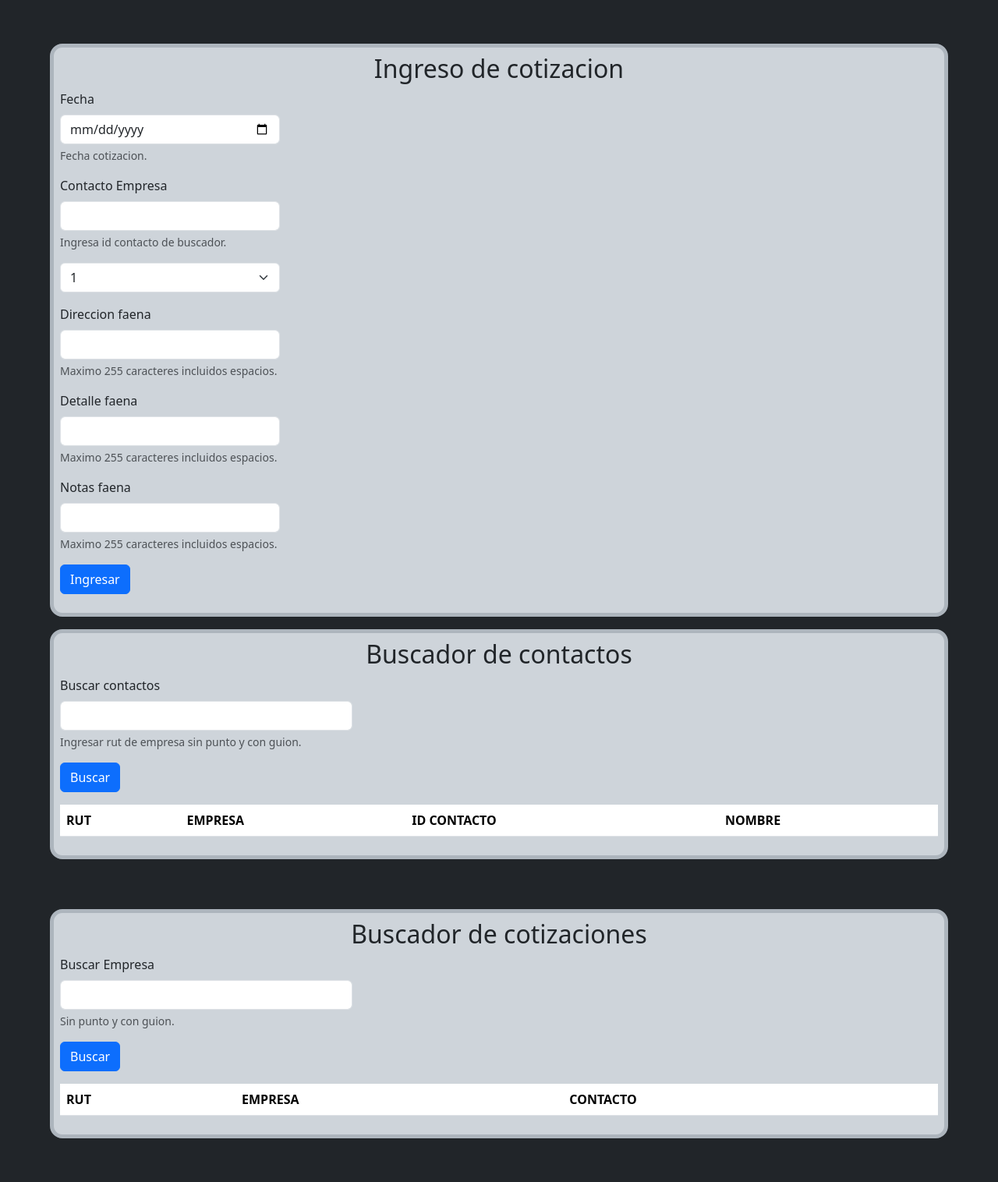
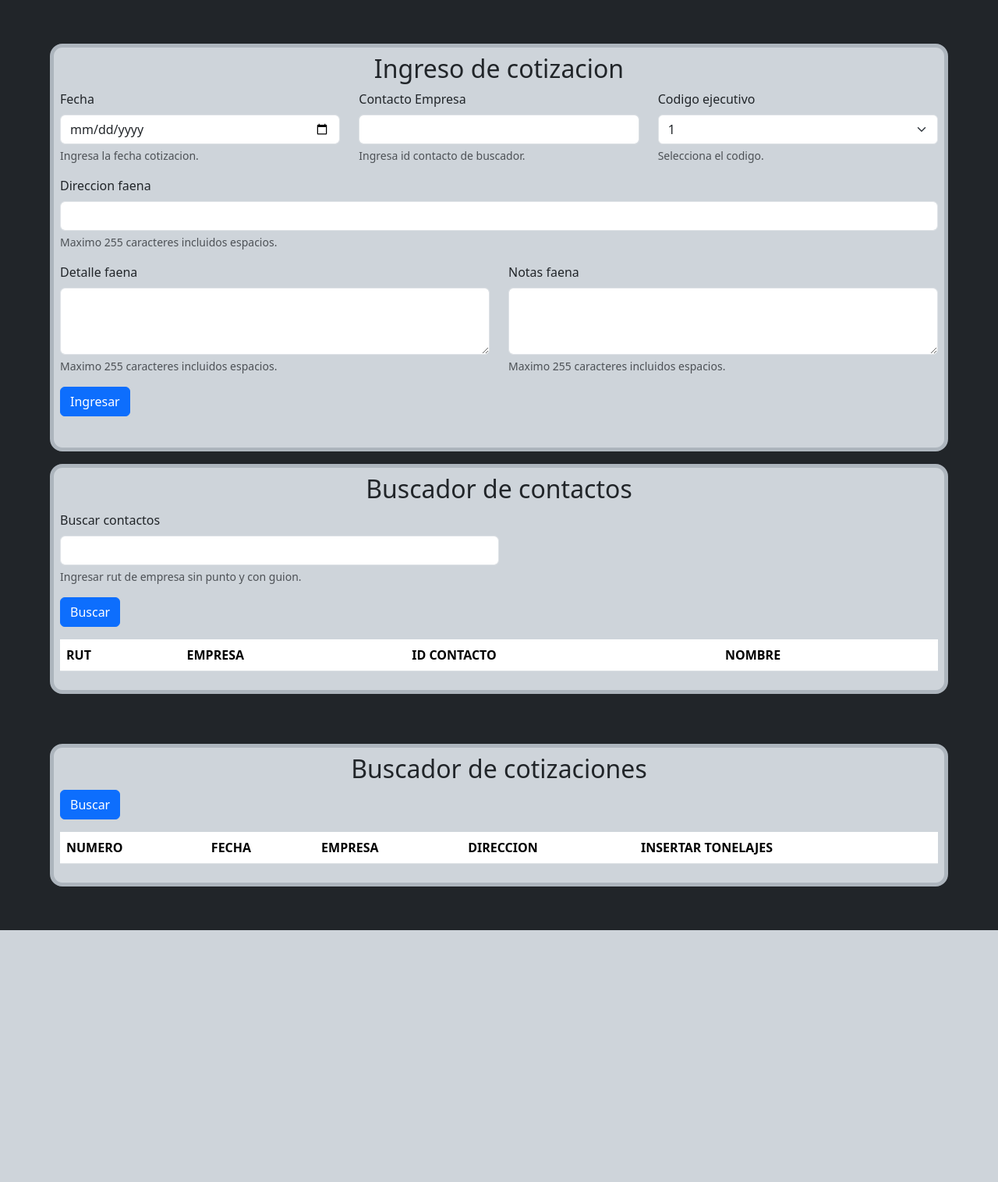
Before and after one commit to Tebaah/SistemaGestion, a PHP site: page /cotizacion/cotizacion.php?buscarContacto=1 in a window 1280 px wide. Shown: the part 62-1578 px from the top of the page at 78% size. After the commit the page ends 1255 px from the top, so only its background shows below. Run offline with PHP 8.4, Linux system fonts and the light colour scheme; tables that the repository leaves empty or names only in its code hold one stand-in row (values such as "Sample post"); data that the repository does not hold is empty.

Commit message:
feat(buscador): se agrega buscador de cotizaciones automatico

```diff
--- a/cotizacion/cotizacion.php
+++ b/cotizacion/cotizacion.php
@@ -27,27 +27,27 @@
                         <!-- Titulo formulario -->
                         <h2 class="text-center">Ingreso de cotizacion</h2>
                         <!-- Formulario -->
-                        <form method="POST">
+                        <form class="row" method="POST">
                             <?php
                             include "../conexiones/conexion.php";
                             include "../controlador/registro_cotizacion.php";
                             ?>
                             <!-- Casilla fecha -->
-                            <div class="mb-3 col-3">
+                            <div class="mb-3 col-4">
                                 <label for="fechaCotizacion" class="form-label">Fecha</label>
                                 <input type="date" class="form-control" name="fechaCotizacion" id="rutEmpresa">
-                                <div id="rutHelp" class="form-text">Fecha cotizacion.</div>
+                                <div id="rutHelp" class="form-text">Ingresa la fecha cotizacion.</div>
                             </div>
                             <!-- Casilla id contactos -->
-                            <div class="mb-3 col-3">
+                            <div class="mb-3 col-4">
                                 <label for="contactoCotizacion" class="form-label">Contacto Empresa</label>
                                 <input type="text" class="form-control" name="contactoCotizacion">
                                 <div id="rutHelp" class="form-text">Ingresa id contacto de buscador.</div>
                             </div>
                             <!-- Casilla ejecutivos -->
-                            <div class="mb-3 col-3">
+                            <div class="mb-3 col-4">
+                                <label for="ejecutivosCotizacion" class="form-label">Codigo ejecutivo</label>
                                 <select class="form-select" name="ejecutivosCotizacion" id="" required>
-                                    <!-- <option value="">Sistema</option> -->
                                     <?php
                                         $valueSelect = $conn->query(" SELECT * FROM ejecutivo_comercial ");
                                         while($datosEjecutivo = $valueSelect->fetch_object()){
@@ -55,33 +55,31 @@
                                     <option value="<?php echo $datosEjecutivo->id_ejecutivo?>"><?php echo $datosEjecutivo->id_ejecutivo?></option>
                                     <?php }?>
                                 </select>
-
-
-
-                                <!-- <label for="ejecutivosCotizacion" class="form-label">Ejecutivos Empresa</label>
-                                <input type="text" class="form-control" name="ejecutivosCotizacion">
-                                <div id="rutHelp" class="form-text">Maximo 255 caracteres incluidos espacios.</div> -->
+                                <div id="rutHelp" class="form-text">Selecciona el codigo.</div>
                             </div>
                             <!-- Casilla direccion -->
-                            <div class="mb-3 col-3">
+                            <div class="mb-3 col-12">
                                 <label for="direccionCotizacion" class="form-label">Direccion faena</label>
                                 <input type="text" class="form-control" name="direccionCotizacion">
                                 <div id="rutHelp" class="form-text">Maximo 255 caracteres incluidos espacios.</div>
                             </div>
                             <!-- Casilla detalle -->
-                            <div class="mb-3 col-3">
+                            <div class="mb-3 col-6">
                                 <label for="detalleCotizacion" class="form-label">Detalle faena</label>
-                                <input type="text" class="form-control" name="detalleCotizacion">
+                                <textarea class="form-control" rows="3" name="detalleCotizacion"></textarea>
                                 <div id="rutHelp" class="form-text">Maximo 255 caracteres incluidos espacios.</div>
                             </div>
                             <!-- Casilla notas -->
-                            <div class="mb-3 col-3">
+                            <div class="mb-3 col-6">
                                 <label for="notasCotizacion" class="form-label">Notas faena</label>
-                                <input type="text" class="form-control" name="notasCotizacion">
+                                <textarea class="form-control" rows="3" name="notasCotizacion"></textarea>
                                 <div id="rutHelp" class="form-text">Maximo 255 caracteres incluidos espacios.</div>
                             </div>
-                            <!-- Botones registrar empresa -->
-                            <button type="submit" class="btn btn-primary mb-3" name="btnRegistrar" value="ok">Ingresar</button>
+                            <div class="mb-3 col-6">
+                                <!-- Botones registrar empresa -->
+                                <button type="submit" class="btn btn-primary mb-3" name="btnRegistrar" value="ok">Ingresar</button>
+                            </div>
+
                         </form>
                 </div>
             </div>
@@ -93,7 +91,7 @@
                             <h2 class="text-center">Buscador de contactos</h2>
                             <!-- Casilla para buscar -->
                                 <form method="GET">
-                                    <div class="mb-3 col-4">
+                                    <div class="mb-3 col-6">
                                         <label for="buscarContacto" class="form-label">Buscar contactos</label>
                                         <input type="text" class="form-control" name="buscarContacto">
                                         <div id="rutHelp" class="form-text">Ingresar rut de empresa sin punto y con guion.</div>
@@ -159,11 +157,11 @@
                         <h2 class="text-center">Buscador de cotizaciones</h2>
                         <!-- Casilla para buscar -->
                             <form method="GET">
-                                <div class="mb-3 col-4">
+                                <!-- <div class="mb-3 col-4">
                                     <label for="buscarEmpresa" class="form-label">Buscar Empresa</label>
                                     <input type="text" class="form-control" name="buscarEmpresa">
                                     <div id="rutHelp" class="form-text">Sin punto y con guion.</div>
-                                </div>
+                                </div> -->
                                 <!-- Boton de busqueda -->
                                 <button type="submit" class="btn btn-primary mb-3" name="btnBuscar" value="Buscar">Buscar</button>
                             </form>
@@ -172,9 +170,11 @@
                             <!-- encabezado de la tabla -->
                             <thead">
                                 <tr>
-                                <th scope="col">RUT</th>
+                                <th scope="col">NUMERO</th>
+                                <th scope="col">FECHA</th>
                                 <th scope="col">EMPRESA</th>
-                                <th scope="col">CONTACTO</th>
+                                <th scope="col">DIRECCION</th>
+                                <th scope="col">INSERTAR TONELAJES</th>
                                 </tr>
                             </thead>
                             <!-- cuerpo de la tabla -->
@@ -183,19 +183,22 @@
                                 // conectamos con base de datos y ejecutamos query para obtner los datos
                                 include "../conexiones/conexion.php";
 
-                                $buscar = $_GET['buscarEmpresa'];
+                                // $buscar = $_GET['buscarEmpresa'];
 
-                                if(isset($_GET['btnBuscar']) and !empty($buscar))
+                                if(isset($_GET['btnBuscar']))
                                 {
-                                    $sql = $conn->query(" SELECT * FROM empresas WHERE rut LIKE '%$buscar%'");
+                                    $sql = $conn->query(" SELECT * FROM cotizacion c INNER JOIN contactos co on c.id_contactos = co.id_contacto INNER JOIN empresas e ON co.id_empresas = e.id_empresa ORDER BY c.id_cotizacion DESC");
 
                                     // recorremos los datos para insertarlos en la tabla
                                     while($datos = $sql->fetch_object()) { ?>
                                     <tr>
-                                        <td><?= $datos->rut ?></td>
-                                        <td><?= $datos->nombre ?></td>
+                                        <td><?= $datos->id_cotizacion ?></td>
+                                        <td><?= $datos->fecha ?></td>
+                                        <td><?= $datos->nombre_empresa ?></td>
+                                        <td><?= $datos->direccion ?></td>
+
                                     <td>
-                                        <a class="btn btn-success" href="contactos.php?id=<?= $datos->id_empresa ?>"><i class="bi bi-person-plus-fill"></i></a>
+                                        <a class="btn btn-success" href="tonelajes.php?id=<?= $datos->id_cotizacion ?>"><i class="bi bi-file-plus-fill"></i></a>
                                     </td>
                                     </tr>
                                 <?php }
--- a/empresas_contacto/clientes.php
+++ b/empresas_contacto/clientes.php
@@ -85,7 +85,7 @@
 
                                 if(isset($_GET['btnBuscar']) and !empty($buscar))
                                 {
-                                    $sql = $conn->query(" SELECT * FROM empresas WHERE rut_empresa LIKE '%$buscar%'");
+                                    $sql = $conn->query(" SELECT * FROM empresas WHERE rut_empresa LIKE '%$buscar%' OR nombre_empresa LIKE '%$buscar%'");
 
                                     // recorremos los datos para insertarlos en la tabla
                                     while($datos = $sql->fetch_object()) { ?>
```
Also changed, not shown: cotizacion/tonelajes.php (added, +114 -0 lines).
